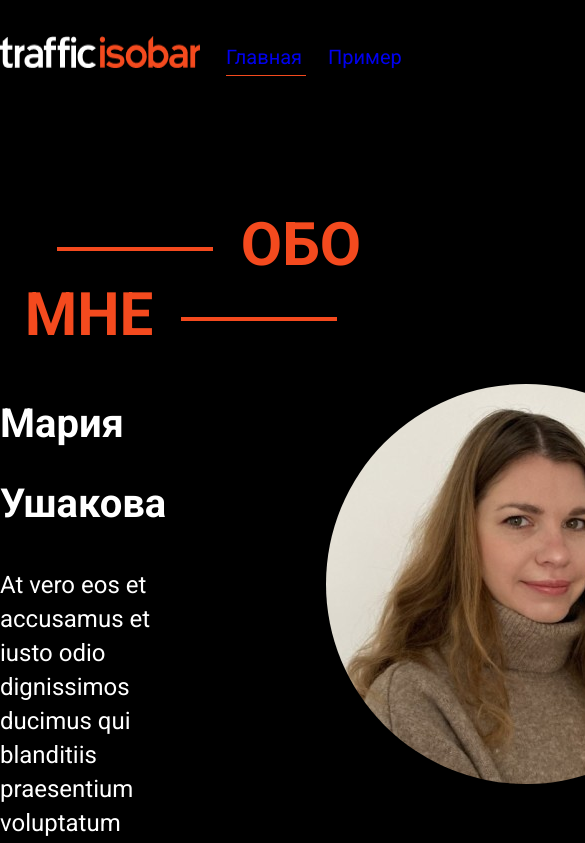
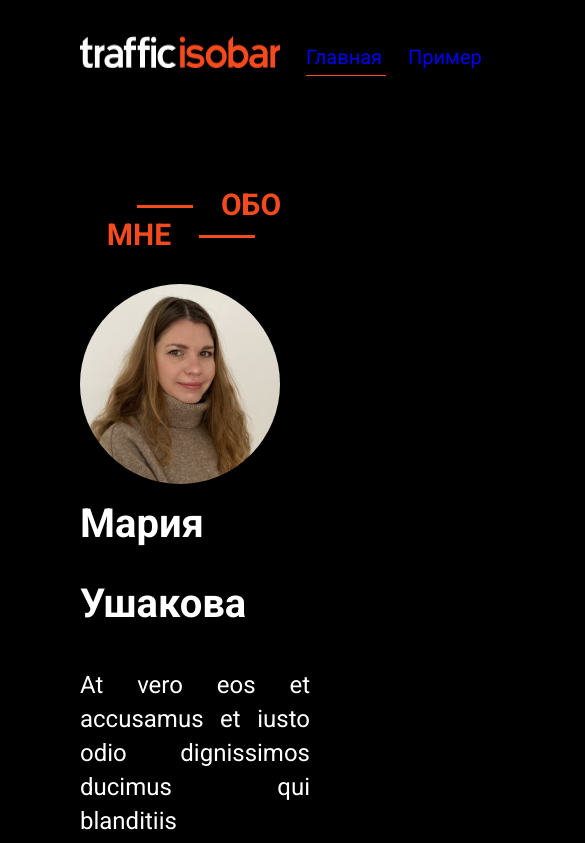
Before and after one commit to Mariia22/TrafficIsobar, a React (Create React App) app: page / in a window 390 px wide. Shown: the top 843 px of the page, 585 px wide, since content can reach past the window. Built offline with nearby package versions, Linux system fonts and the light colour scheme.

Commit message:
Add mediaQuery

```diff
--- a/src/global/Header/Header.module.scss
+++ b/src/global/Header/Header.module.scss
@@ -2,4 +2,10 @@
   display:flex;
   justify-content: space-between;
   padding-bottom: 5rem;
+
+  @media (max-width: 320px) {
+    flex-direction: column;
+    align-items: center;
+    padding-bottom: 1rem;
+  }
 }
--- a/src/pages/Example/Example.module.scss
+++ b/src/pages/Example/Example.module.scss
@@ -9,4 +9,9 @@
   height: 258px;
   margin-bottom: 2.2rem;
   object-fit: contain;
+
+  @media (max-width: 320px) {
+    width:200px;
+    height: 200px;
+  }
 }
--- a/src/pages/Home/Home.module.scss
+++ b/src/pages/Home/Home.module.scss
@@ -2,12 +2,18 @@
   display: flex;
   justify-content: space-between;
   margin-bottom: 3.4rem;
+  @media (max-width: 768px) {
+    flex-direction: column-reverse;
+  }
 }
 
 .homeDescription{
   display: flex;
   flex-direction: column;
   margin-right: 8rem;
+  @media (max-width: 768px) {
+    margin-right: 0;
+  }
 }
 
 .homeImage{
@@ -15,4 +21,8 @@
   height: 20rem;
   border-radius: 50%;
   margin-right: 2.8rem;
+  @media (max-width: 768px) {
+    width: 10rem;
+    height: 10rem;
+  }
 }
--- a/src/styles/index.scss
+++ b/src/styles/index.scss
@@ -6,12 +6,20 @@ html, body{
   font: 20px/1.172 'Roboto', sans-serif;
   background-color: $primary-background;
   color: $primary-color;
+
+  @media (max-width: 320px) {
+    font: 16px/1 'Roboto', sans-serif;
+  }
 }
 
 .container{
   max-width: 1180px;
   margin: 0 auto;
   padding-top: 1.8rem;
+  @media (max-width: 1180px) {
+    padding-left:4rem;
+    padding-right:4rem;
+  }
 }
 
 a {
@@ -20,6 +28,9 @@ a {
 
 &:visited{
   color:$primary-color;
+}
+@media (max-width: 320px) {
+  margin: 2rem 0.2rem;
 }
 }
 
@@ -36,13 +47,12 @@ nav{
     background-color:$primary-highlight;
     display: block;
     margin-top: 0.3rem;
-}
-}}
+}}}
 
 h1{
   font-size: 3rem;
   font-weight: bold;
-  line-height: 3,5rem;
+  line-height: 3.5rem;
   color:$primary-highlight;
   text-transform: uppercase;
   text-align: center;
@@ -60,6 +70,29 @@ h1{
     margin-left: 1.4rem;
     margin-right: 1.4rem;
   }
+
+  @media (max-width: 768px) {
+  font-size: 1.5rem;
+  line-height: 1.5rem;
+  &::before,
+  &::after{
+    width: 2.8rem;
+    height: 3px;
+  }
+}
+
+  @media (max-width: 320px) {
+  font-size: 1.2rem;
+  line-height: 1.2rem;
+
+    &::before,
+    &::after{
+      width: 1.3rem;
+      height: 2px;
+      margin-left: 0.5rem;
+      margin-right: 0.5rem;
+    }
+  }
 }
 
 h2{
@@ -67,6 +100,13 @@ h2{
   font-weight: bold;
   line-height: 2;
   margin: 0;
+
+  @media (max-width: 320px) {
+    font-size: 1rem;
+    line-height: 1rem;
+    margin-top: 1rem;
+    margin-bottom: 1rem;
+    }
 }
 
 button{
@@ -84,8 +124,10 @@ button{
 p{
   font-size: 1.2rem;
   line-height: 1.7rem;
+  text-align: justify;
 }
 
 footer{
   padding-top: 3.7rem;
+  padding-bottom: 3.7rem;
 }
```
